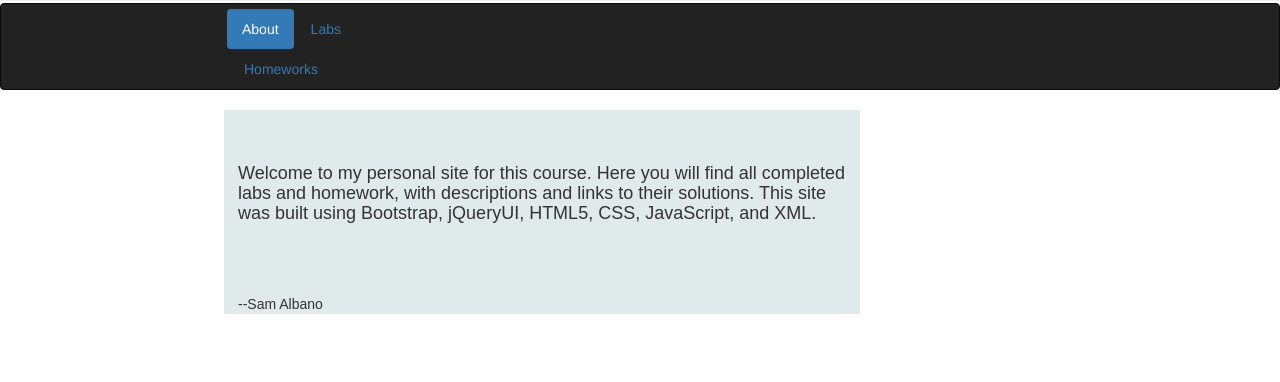
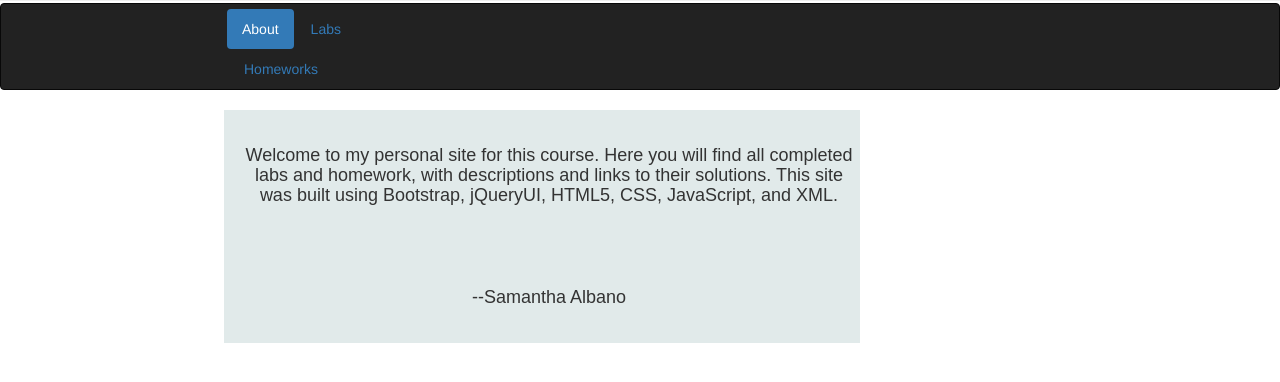
Before and after one commit to albans15/website, a PHP site: page / in a window 1280 px wide. Shown: the part 284-666 px from the top of the page. Run offline with PHP 8.4, Linux system fonts and the light colour scheme; some libraries are stand-ins or nearby versions.

Commit message:
lab7 finish

```diff
--- a/index.html
+++ b/index.html
@@ -39,13 +39,15 @@
       font-size: 1em;
      }
      h4 {
-      padding-top: 3em;
+      padding-top: 2em;
+      text-align: center;
+      padding-bottom: 2em;
      }
     </style>
    </head>
 
    <body>
-
+    <!--boostrap jumbotron-->
     <div class="jumbotron">
       <div class="container">
         <h1>WEB SYSTEMS DEVELOPMENT</h1>
@@ -77,10 +79,7 @@
 <div id="bodyBlock">
     <div id="output">
       <h4>Welcome to my personal site for this course. Here you will find all completed labs and homework, with descriptions and links to their solutions. This site was built using Bootstrap, jQueryUI, HTML5, CSS, JavaScript, and XML.</h4>
-      <br>
-      <br>
-      <br>
-      <p>--Sam Albano</p>
+      <h4>--Samantha Albano</h4>
     </div>
 </div>
 
```
Also changed, not shown: homeworks/homework1/login_secure_auth.php (+11 -4 lines), homeworks/homework1/register_auth.php (+6 -4 lines), labs/lab7/readme.md.
